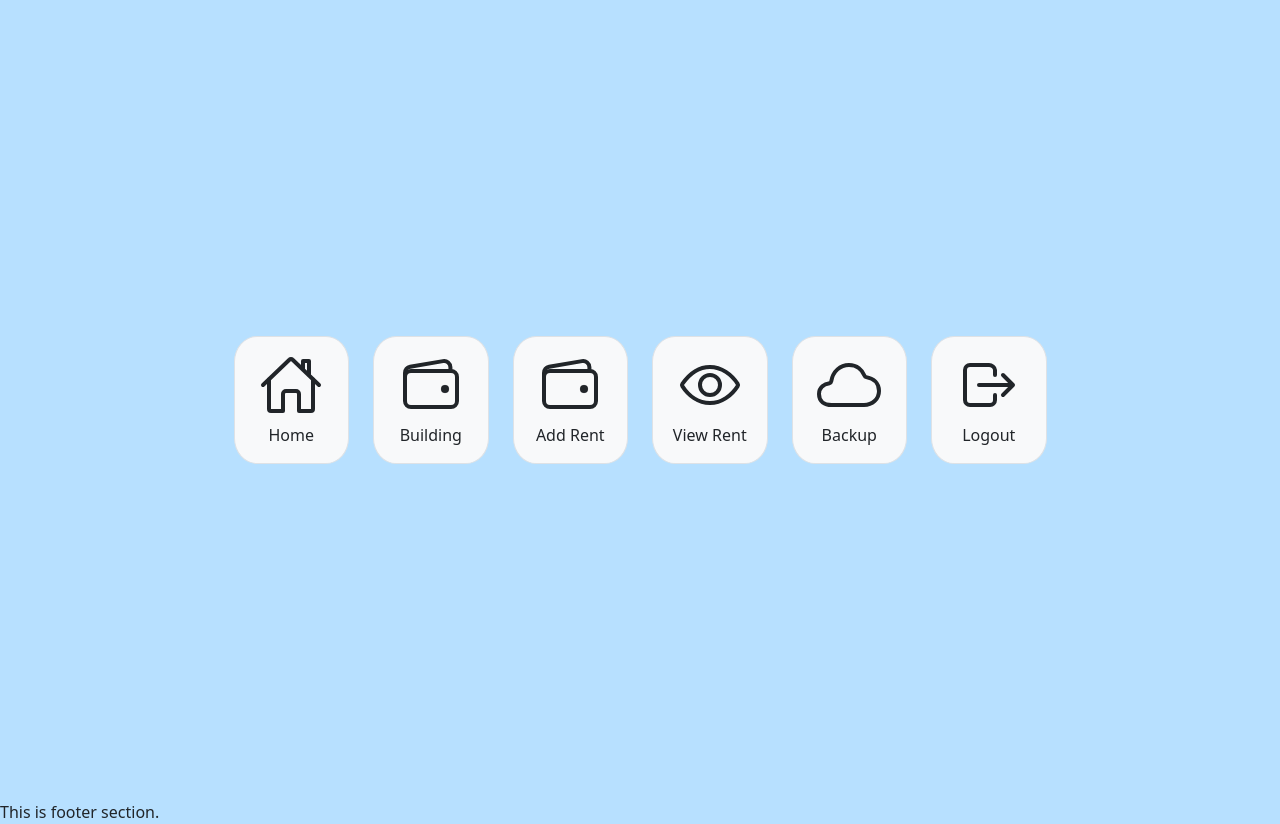
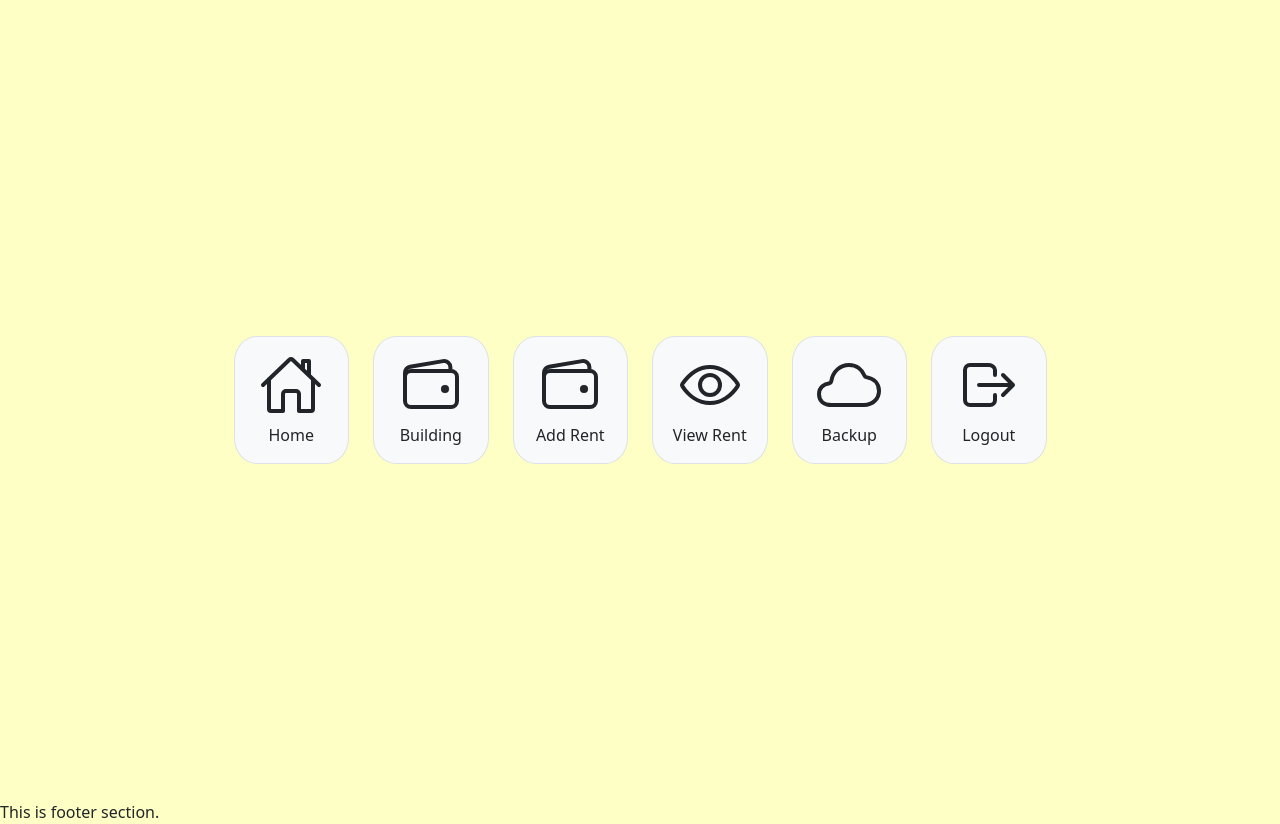
Before and after one commit to aashishChakradhar/RentManagementSystem, a Django app: page / in a window 1280 px wide. Run offline with Django 5.2, Linux system fonts and the light colour scheme; the visitor is signed in with stand-in values (Sample User, id 1); some libraries are stand-ins or nearby versions.

Commit message:
redoing old projct

```diff
--- a/rent/views.py
+++ b/rent/views.py
@@ -269,18 +269,19 @@ class ViewRentHistory(BaseView):
             messages.error(request,str(e))
             return redirect (request.path)
 
+        histories = []
+
         submited_room = request.session.get('submited_room', [])
         submited_month = request.session.get('submited_month', [])
+        print(submited_month)
         if submited_room and submited_month:
             del request.session['submited_room']
             del request.session['submited_month']
 
-
-        histories = []
-        if submited_room and submited_month:
             try:
                 # Fetch the room details based on the submitted room ID
                 room = Room.objects.filter(uid=submited_room).first()
+
                 if room:
                     histories = Payment.objects.filter(room_no=room.uid)
             except Exception as e:
@@ -294,7 +295,7 @@ class ViewRentHistory(BaseView):
             "rooms": rooms,
             "histories": histories,
         }
-        return render(request,'view_rent.html',context)
+        return render(request,'rent_view.html',context)
 
     def post (self,request):
         try:
@@ -303,7 +304,7 @@ class ViewRentHistory(BaseView):
             if not submited_room or not submited_month:
                 raise ValueError("Room and Month are required.")
         except Exception as e:
-            messages.error(request,"Room and Month are required.")
+            messages.error(request,str(e))
             return redirect(request.path)
 
         try:
--- a/static/css/styles.css
+++ b/static/css/styles.css
@@ -1,33 +1,38 @@
 :root {
-    --custom-color: #B7E0FF;
-    --header-color: #FFD7C4;
-    --form-color: #87A2FF;
+  --primary: #feffc4;
+  --secondary: #799eff;
+  --tertary: #ffbc4c;
+  --font-color: #ffde63;
 }
-header{
-    background-color: var(--header-color);
+header {
+  background-color: var(--secondary);
+  color: var(--font-color);
+}
+header ul {
+  color: var(--font-color);
 }
 body {
-    background-color: var(--custom-color);
+  background-color: var(--primary);
 }
-form{
-    background-color: var(--form-color);
+form {
+  background-color: var(--tertary);
   padding: 2rem; /* Ensure there is padding inside the form */
   border-radius: 20px; /* Optional: for rounded corners */
-    box-shadow: 0 0 10px rgba(0,0,0,0.1); /* Optional: for a subtle shadow */
+  box-shadow: 0 0 10px rgba(0, 0, 0, 0.1); /* Optional: for a subtle shadow */
   width: 600px;
   margin: auto; /* Center the form */
 }
-.btn{
+.btn {
   padding: 0.5rem;
   border-radius: 10px;
 }
-.building{
+.building {
   width: 11rem;
-    background-color: #CB9DF0;
+  background-color: #cb9df0;
   color: black;
 }
 
-.building-btn{
+.building-btn {
   color: black;
-    background-color: #FDDBBB;
+  background-color: #fddbbb;
 }
--- a/templates/index.html
+++ b/templates/index.html
@@ -1,34 +1,39 @@
-{% extends 'base/base.html' %}
-
-{% block head %}
+{% extends 'base/base.html' %} {% block head %}
 <style>
-    ion-icon{
+  ion-icon {
     font-size: 64px;
   }
-    .col>div{
-      border-radius:20%;
+  .col > div {
+    border-radius: 20%;
   }
 </style>
-  <link rel="stylesheet" href="https://cdn.jsdelivr.net/npm/bootstrap-icons@1.11.3/font/bootstrap-icons.min.css">
-{% endblock head %}
-
-{% block body %}
-
-  {% if messages %}
+<link
+  rel="stylesheet"
+  href="https://cdn.jsdelivr.net/npm/bootstrap-icons@1.11.3/font/bootstrap-icons.min.css"
+/>
+{% endblock head %} {% block body %} {% if messages %}
 <div class="alert alert-warning alert-dismissible fade show" role="alert">
   {% for message in messages %}
   <p><strong>Holy guacamole!</strong> {{ message }}</p>
   {% endfor %}
-      <button type="button" class="btn-close" data-bs-dismiss="alert" aria-label="Close"></button>
+  <button
+    type="button"
+    class="btn-close"
+    data-bs-dismiss="alert"
+    aria-label="Close"
+  ></button>
 </div>
 {% endif %}
 
 <div class="container d-flex vh-100 justify-content-center align-items-center">
   <div class="row align-self-center w-75 gx-4">
-
     <div class="col">
-        <div class="p-3 bg-light border text-center ">
-          <a class="nav-link active" aria-current="page" href="{% url 'rent:home' %}">
+      <div class="p-3 bg-light border text-center">
+        <a
+          class="nav-link active"
+          aria-current="page"
+          href="{% url 'rent:home' %}"
+        >
           <ion-icon name="home-outline"></ion-icon>
           Home
         </a>
@@ -37,9 +42,13 @@
 
     <div class="col">
       <div class="p-3 bg-light border text-center">
-          <a class="nav-link active" aria-current="page" href="{% url 'rent:select-building' %}">
+        <a
+          class="nav-link active"
+          aria-current="page"
+          href="{% url 'rent:select-building' %}"
+        >
           <ion-icon name="wallet-outline"></ion-icon>
-            <br>
+          <br />
           Building
         </a>
       </div>
@@ -47,9 +56,13 @@
 
     <div class="col">
       <div class="p-3 bg-light border text-center">
-          <a class="nav-link active" aria-current="page" href="{% url 'rent:add-rent' %}">
+        <a
+          class="nav-link active"
+          aria-current="page"
+          href="{% url 'rent:add-rent' %}"
+        >
           <ion-icon name="wallet-outline"></ion-icon>
-            <br>
+          <br />
           Add Rent
         </a>
       </div>
@@ -57,9 +70,13 @@
 
     <div class="col">
       <div class="p-3 bg-light border text-center">
-          <a class="nav-link active" aria-current="page" href="{% url 'rent:view-rent' %}">
+        <a
+          class="nav-link active"
+          aria-current="page"
+          href="{% url 'rent:view-rent' %}"
+        >
           <ion-icon name="eye-outline"></ion-icon>
-            <br>
+          <br />
           View Rent
         </a>
       </div>
@@ -67,7 +84,11 @@
 
     <div class="col">
       <div class="p-3 bg-light border text-center">
-          <a class="nav-link active" aria-current="page" href="{% url 'rent:backup-action' %}">
+        <a
+          class="nav-link active"
+          aria-current="page"
+          href="{% url 'rent:backup-action' %}"
+        >
           <ion-icon name="cloudy-outline"></ion-icon>
           Backup
         </a>
@@ -76,7 +97,11 @@
 
     <div class="col">
       <div class="p-3 bg-light border text-center">
-          <a class="nav-link active" aria-current="page" href="{% url 'rent:logout' %}">
+        <a
+          class="nav-link active"
+          aria-current="page"
+          href="{% url 'rent:logout' %}"
+        >
           <ion-icon name="log-out-outline"></ion-icon>
           Logout
         </a>
--- a/templates/rent_view.html
+++ b/templates/rent_view.html
@@ -70,6 +70,7 @@
                         </tbody>
                     </table>
                 {% endif %}
+
             </div>
 
         </div>
```
Lines whose indentation alone changed are shown as unchanged.
